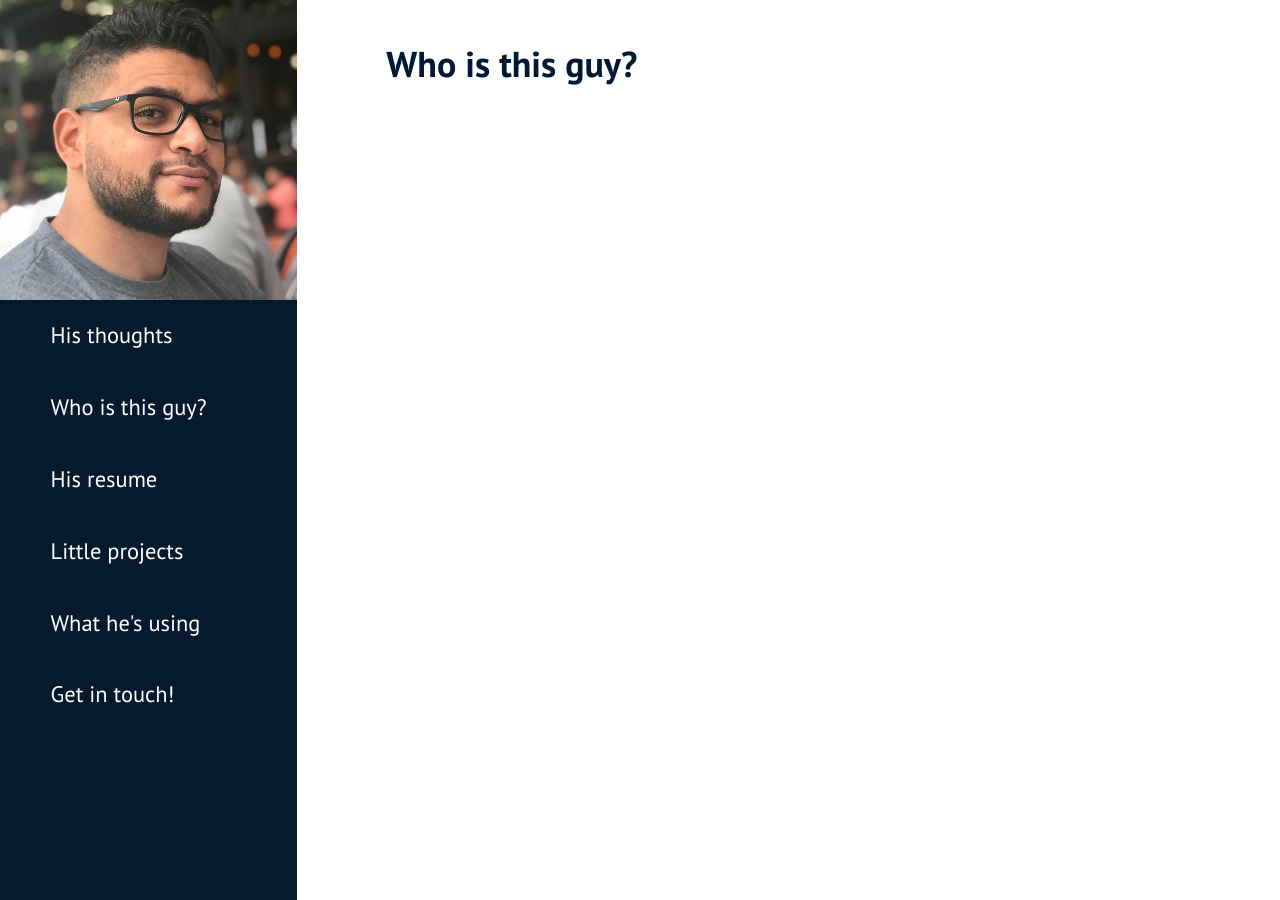
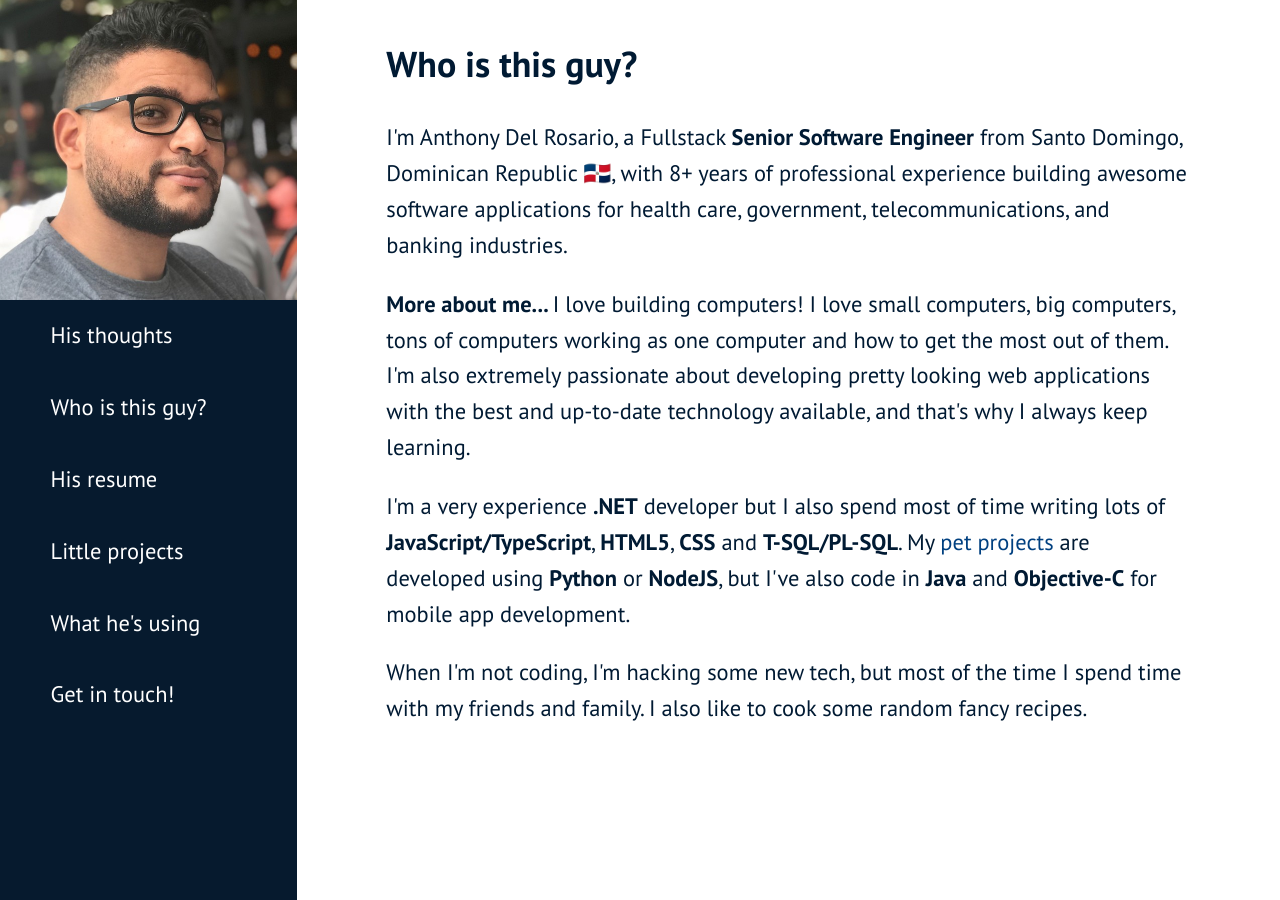
Before and after one commit to ADelRosarioH/adelrosarioh.github.io, a Jekyll site: the page built from about-him.html, in a window 1280 px wide. Built offline with Jekyll 4.4.1, drawn with Linux system fonts in a browser that asks for light colours; emoji names are drawn with the system emoji font.

Commit message:
add about text first drafts

```diff
--- a/about-him.html
+++ b/about-him.html
@@ -2,3 +2,29 @@
 layout: page
 title: 'Who is this guy?'
 ---
+
+<p>
+    I'm Anthony Del Rosario, a Fullstack <b>Senior Software Engineer</b>
+    from Santo Domingo, Dominican Republic :dominican_republic:,
+    with 8+ years of professional experience building awesome software applications
+    for health care, government, telecommunications, and banking industries.
+</p>
+<p>
+    <b>More about me... </b>I love building computers! I love small computers, big computers,
+    tons of computers working as one computer and how to get the most out of them.
+    I'm also extremely passionate about developing pretty looking web applications with the
+    best and up-to-date technology available, and that's why I always keep learning.
+</p>
+<p>
+    I'm a very experience <b>.NET</b> developer but I also spend most of time writing lots of
+    <b>JavaScript/TypeScript</b>,
+    <b>HTML5</b>,
+    <b>CSS</b> and <b>T-SQL/PL-SQL</b>.
+    My <a href="/projects">pet projects</a> are developed using
+    <b>Python</b> or <b>NodeJS</b>, but I've also code in
+    <b>Java</b> and <b>Objective-C</b> for mobile app development.
+</p>
+<p>
+    When I'm not coding, I'm hacking some new tech, but most of the time I spend time with my friends and
+    family. I also like to cook some random fancy recipes.
+</p>
```
